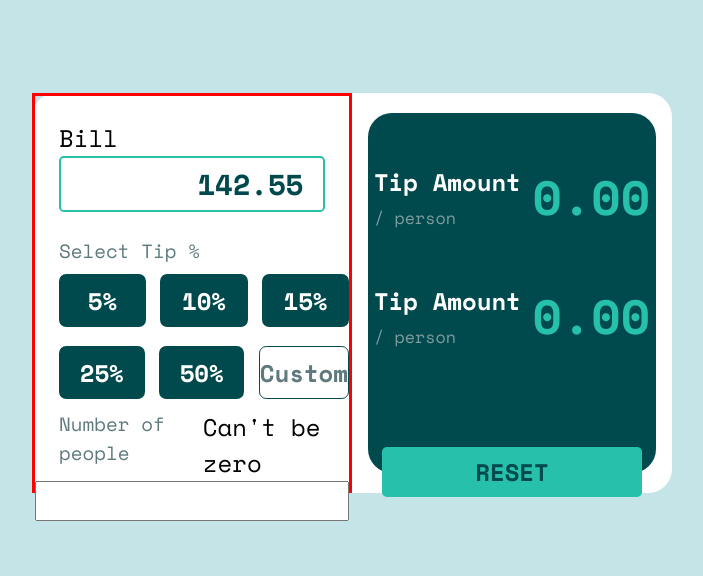
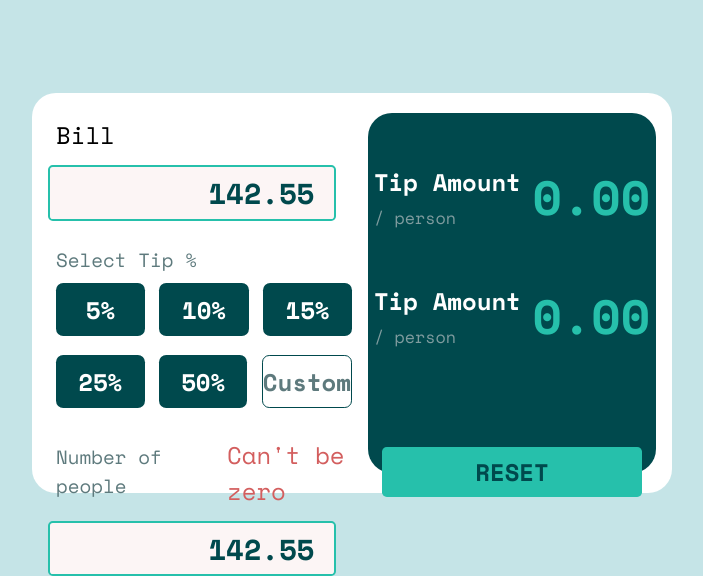
Before and after one commit to paulomiguelJS/calculatortip, a plain HTML site: page index.html in a window 1280 px wide. Shown: the part 249-825 px from the top of the page, without its empty margins (288-991 px from the left). Before the commit the page ends 800 px from the top, so only its background shows below. Drawn offline with nearby package versions, Linux system fonts and the light colour scheme.

Commit message:
NumberSide styled

```diff
--- a/index.html
+++ b/index.html
@@ -36,9 +36,9 @@
         </div>
         <div class="numberZero">
           <h2>Number of people</h2>
-          <p>Can't be zero</p>
+          <span>Can't be zero</span>
         </div>
-        <input type="number" />
+                  <input type="number" value="142.55" />
       </section>
 
       <section class="totalSide">
--- a/style.css
+++ b/style.css
@@ -51,9 +51,6 @@ body{
 .numberSide{
     display: flex;
     flex-direction: column;
-
-
-    border: 3px solid red;
     width: 50%;;
 }
 
@@ -62,7 +59,7 @@ body{
     font-weight: 300;
     color: var(--Dark-grayish);
 
-    margin-left: 1rem;
+    margin: 1rem 0 0 1rem;
 }
 .values1{
     display: flex;
@@ -104,6 +101,7 @@ body{
     width: 5.5rem;
     height: 2.2rem;
 
+
     cursor: pointer;
 
     color: var(--Dark-grayish);
@@ -113,13 +111,27 @@ body{
 
 .numberZero{
     display: flex;
+
+}
+
+
+
+.numberZero span{
+    margin: .8rem 0 0 2rem;
+
+    color: rgb(211, 94, 94);
 }
 
 .bill{
     display: flex;
     flex-direction: column;
 
-    padding: 1rem;
+    padding-top: 1rem;
+}
+
+.bill label{
+    padding-left: 1rem;
+
 }
 
 .bill input{
@@ -128,13 +140,35 @@ body{
     border-radius: .2rem;
     border: 2px solid var(--Strong-green);
 
+    font-size: 1.2rem;
+    font-weight: 700;
+    color: var(--Very-dark);
+    background: #fcf5f5;
+
+
+}
+
+.numberSide input{
+
+    text-align: right;
+
+    border-radius: .2rem;
+    border: 2px solid var(--Strong-green);
+
     padding: 0.2rem;
+    margin: .5rem auto 0 auto;
+
+
+    width: 90%;
 
     font-size: 1.2rem;
     font-weight: 700;
     color: var(--Very-dark);
+    background: #fcf5f5;
+
+
+
 }
-
 .totalSide{
     display: flex;
     flex-direction: column;
```
